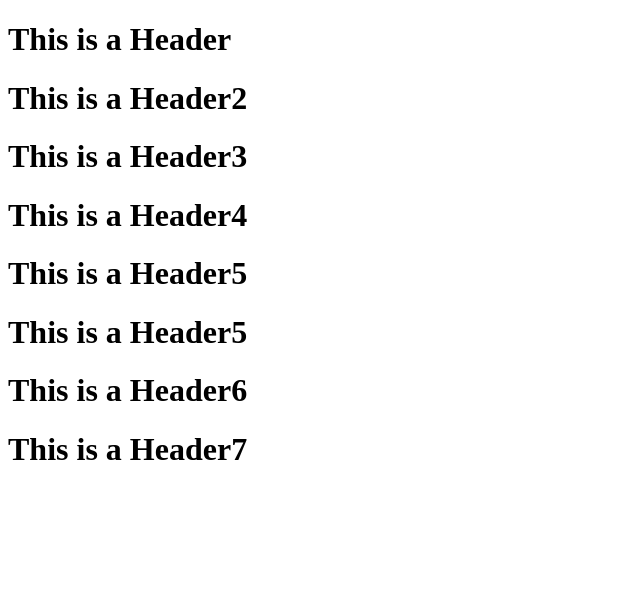
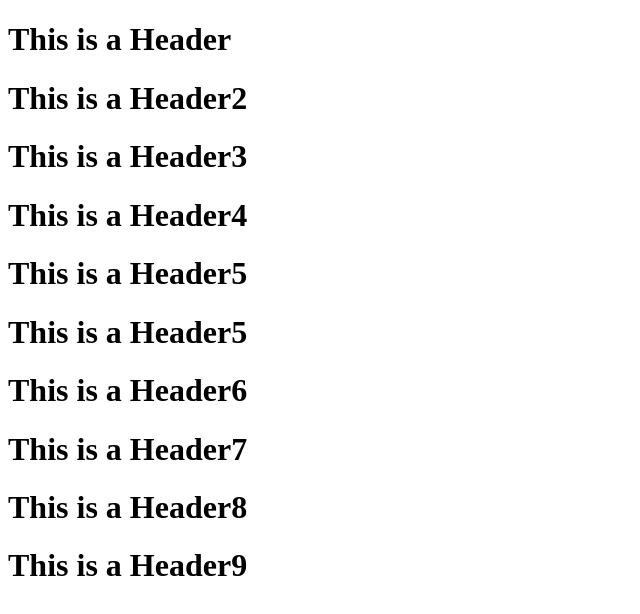
Before and after one commit to lyquoclam123/git-test, a website: page index.html in a window 1280 px wide. Shown: the whole page, without its empty margins (0-640 px from the left). Drawn offline with Linux system fonts and the light colour scheme.

Commit message:
first commit

```diff
--- a/index.html
+++ b/index.html
@@ -12,6 +12,8 @@
     <h1>This is a Header5</h1>
     <h1>This is a Header6</h1>
     <h1>This is a Header7</h1>
+    <h1>This is a Header8</h1>
+    <h1>This is a Header9</h1>
 
 </body>
 
```
